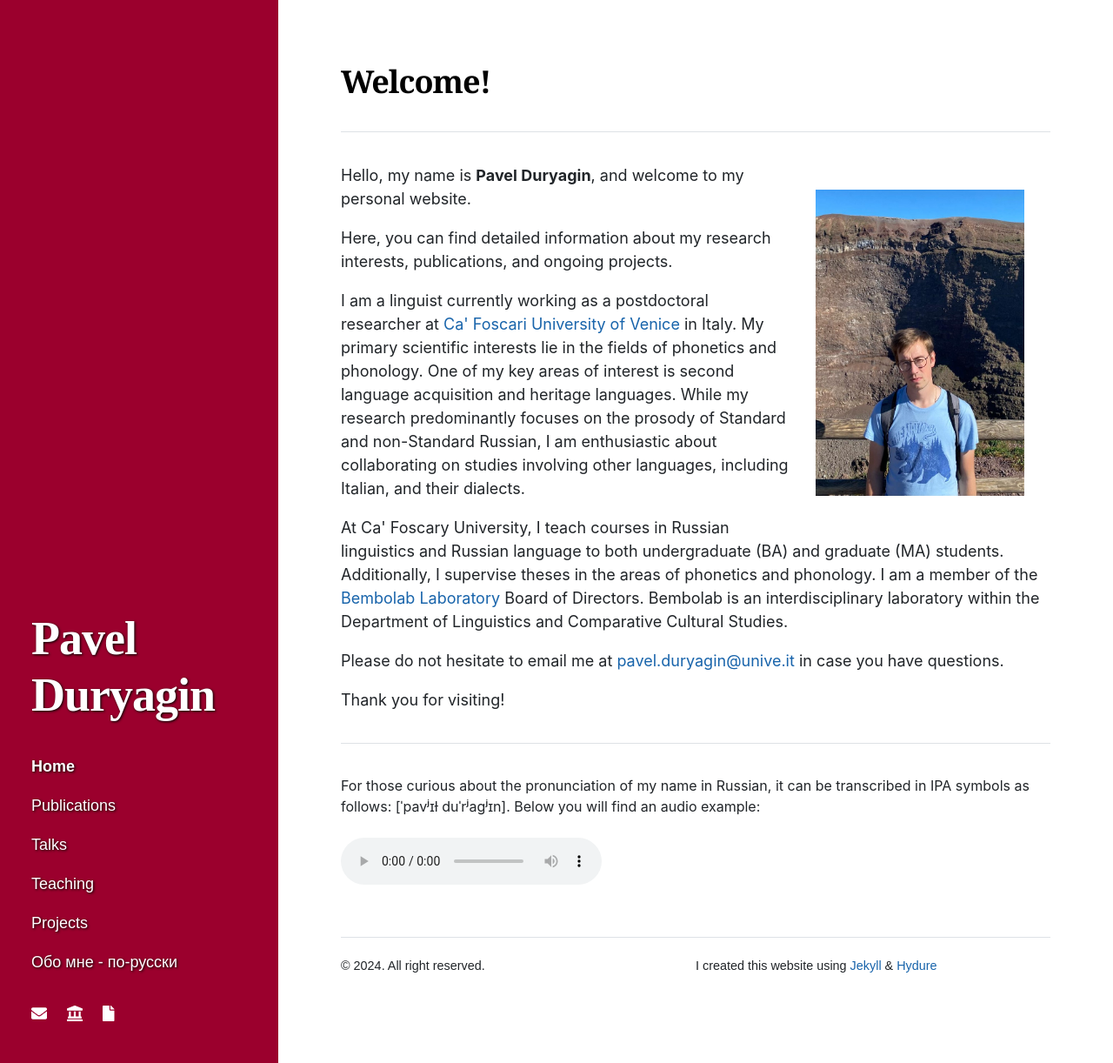
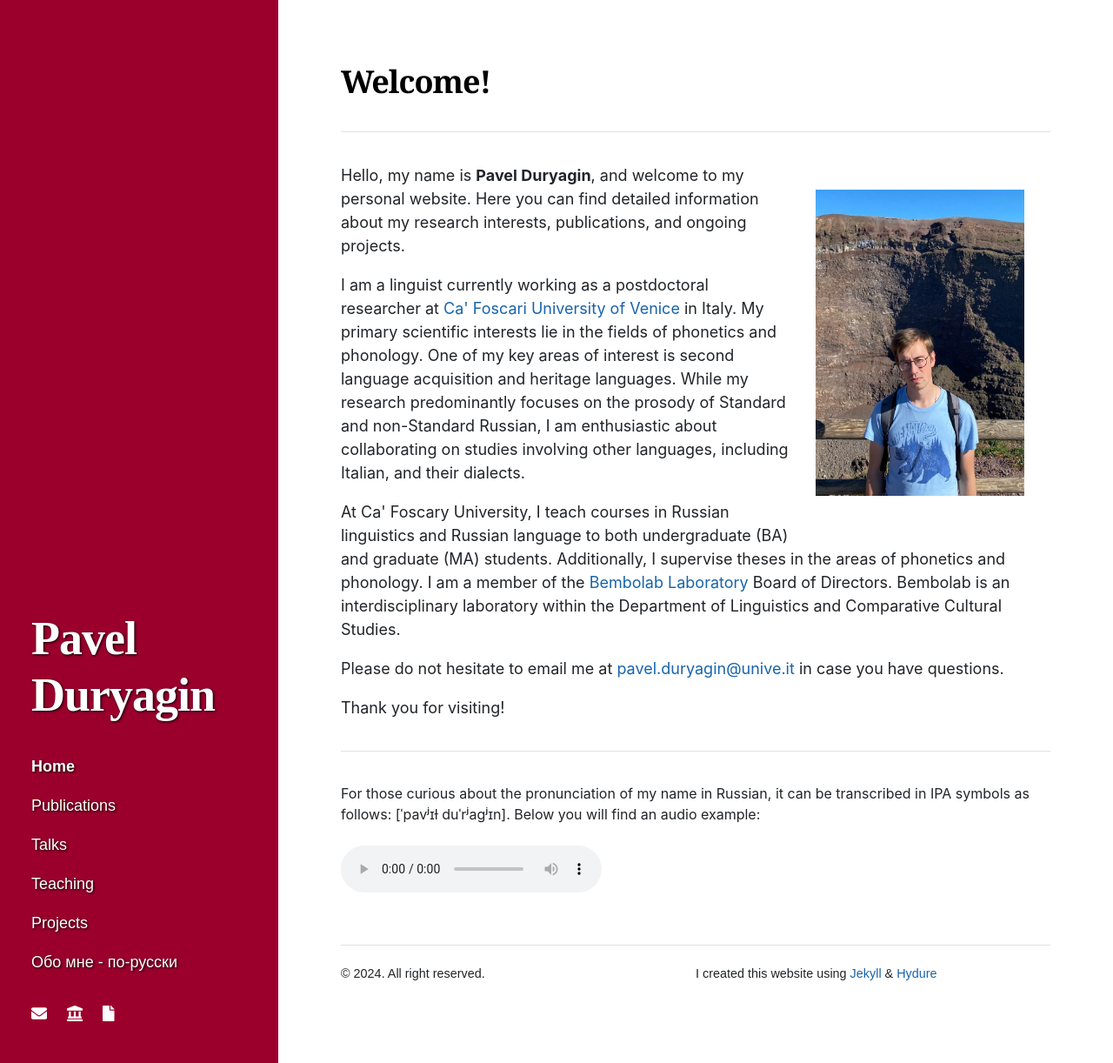
Before and after one commit to pavelduryagin/pavelduryagin.github.io, a Jekyll site: the page built from index.html, in a window 1280 px wide and 1222 px high. Shown: the whole window at 87% size. Built offline with Jekyll 4.4.1, drawn with Linux system fonts in a browser that asks for light colours; nearby versions of some CDN libraries.

```diff
--- a/index.html
+++ b/index.html
@@ -10,9 +10,7 @@ title: Welcome!
 <hr>
 
 <img src="image1.jpg" alt="Me" style="float:right; width:300px; padding-top:30px; padding-right:30px; padding-bottom: 30px; padding-left: 30px;">
-<p>Hello, my name is <b>Pavel Duryagin</b>, and welcome to my personal website.</p>
-
-<p>Here, you can find detailed information about my research interests, publications, and ongoing projects.</p>
+<p>Hello, my name is <b>Pavel Duryagin</b>, and welcome to my personal website. Here you can find detailed information about my research interests, publications, and ongoing projects.</p>
 
 <p>I am a linguist currently working as a postdoctoral researcher at <a href="https://www.unive.it/pag/13526" target=”_blank”>Ca' Foscari University of Venice</a> in Italy.
     My primary scientific interests lie in the fields of phonetics and phonology. One of my key areas of interest is second language acquisition and heritage languages.
```
